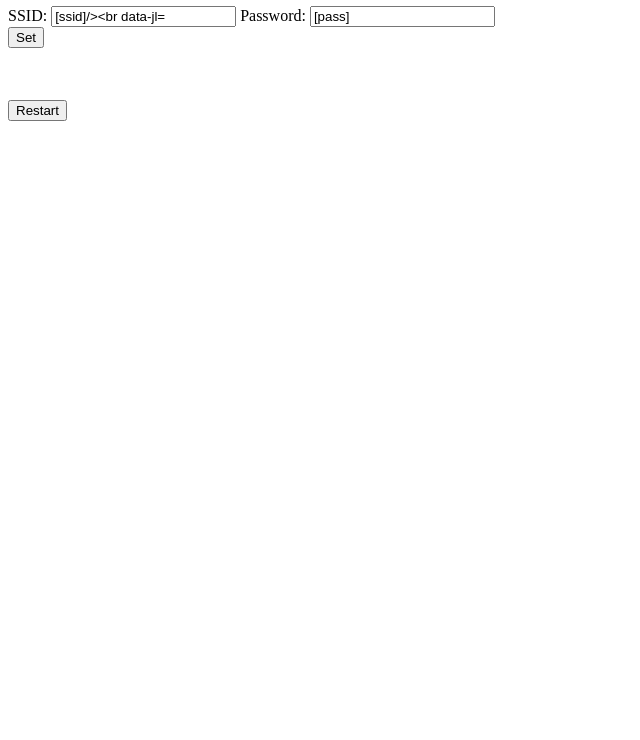
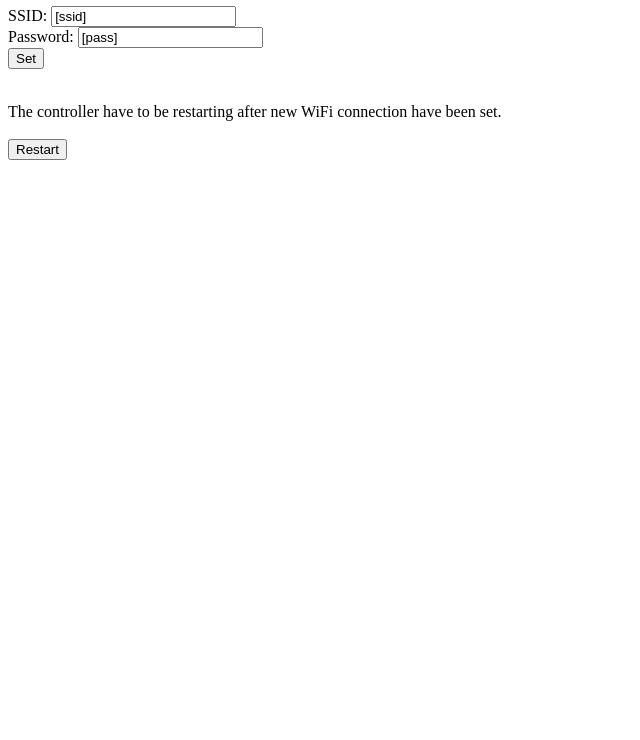
Before and after one commit to pgollor/esp8266-webconf-mDNS-OTA, a plain HTML site: page data/index.html in a window 1280 px wide. Shown: the part 60-800 px from the top of the page, without its empty margins (0-640 px from the left). Drawn offline with Linux system fonts and the light colour scheme.

Commit message:
* add gitignore * add sketch * add loading.gif

```diff
--- a/data/index.html
+++ b/data/index.html
@@ -3,10 +3,12 @@
 <body>
 <h1>ESP8266-[esp8266]</h1>
 <form action="/set" method="GET">
-SSID: <input type="text" name="ssid" value="[ssid]/><br/>
+SSID: <input type="text" name="ssid" value="[ssid]"/><br/>
 Password: <input type="text" name="pass" value="[pass]"/><br/>
 <input type="submit" value="Set"/>
 </form>
+<br/>
+The controller have to be restarting after new WiFi connection have been set.
 <br/><br/>
 <form action="/restart" method="GET"><input type="submit" value="Restart"></form>
 </body>
```
Also changed, not shown: data/loading.gif (added), 2 other files.
